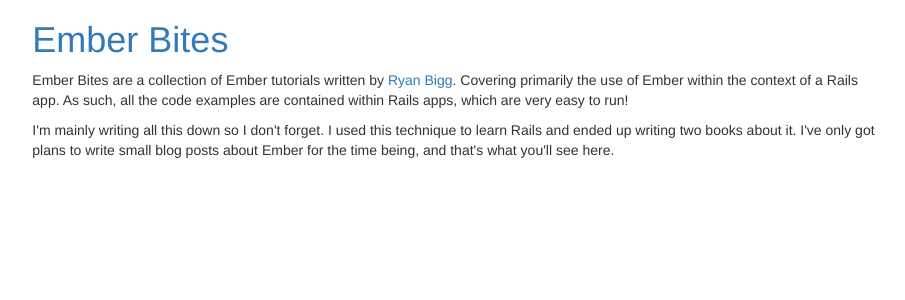
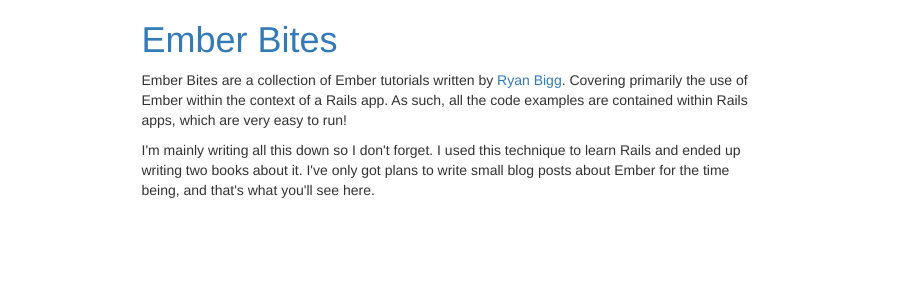
Before and after one commit to emberbites/emberbites, a Jekyll site: the page built from what.html, in a window 1280 px wide. Shown: the top 300 px of the page, without its empty margins (186-1091 px from the left). Built offline with Jekyll 4.4.1, drawn with Linux system fonts in a browser that asks for light colours; nearby versions of some CDN libraries; Markdown is read by kramdown in place of the engine named in the settings.

Commit message:
Make page a bit smaller

```diff
--- a/_layouts/default.html
+++ b/_layouts/default.html
@@ -16,7 +16,7 @@
     </head>
     <body>
       <div class='row'>
-        <div class='col-md-offset-2 col-md-8'>
+        <div class='col-md-offset-3 col-md-6'>
           <div class="header">
             <h1 class="title"><a href="/">{{ site.name }}</a></h1>
           </div>
```
